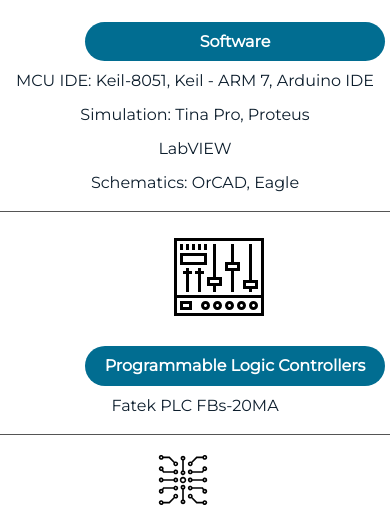
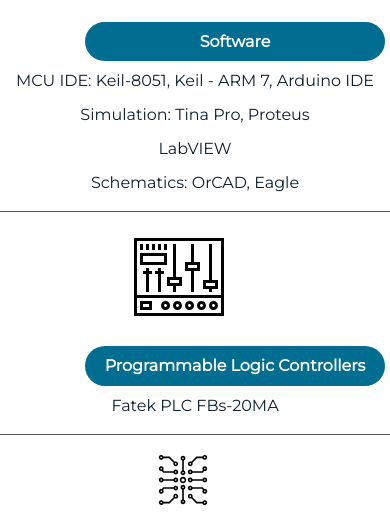
Before and after one commit to HSarfaraz/alok, a PHP site: page /index.html in a window 390 px wide. Shown: the part 4200-4715 px from the top of the page. Run offline with PHP 8.4, Linux system fonts and the light colour scheme.

Commit message:
Update style.css

```diff
--- a/css/style.css
+++ b/css/style.css
@@ -557,6 +557,10 @@ input[type="submit" i]{
   .list-line li {
     padding-left: 0;
   }
+  span.la.la-3x.mb-4.ml-5.text-center {
+    margin-left: 0rem!important;
+    margin-right: 2rem;
+  }
 }
 
 .width-15{
```
